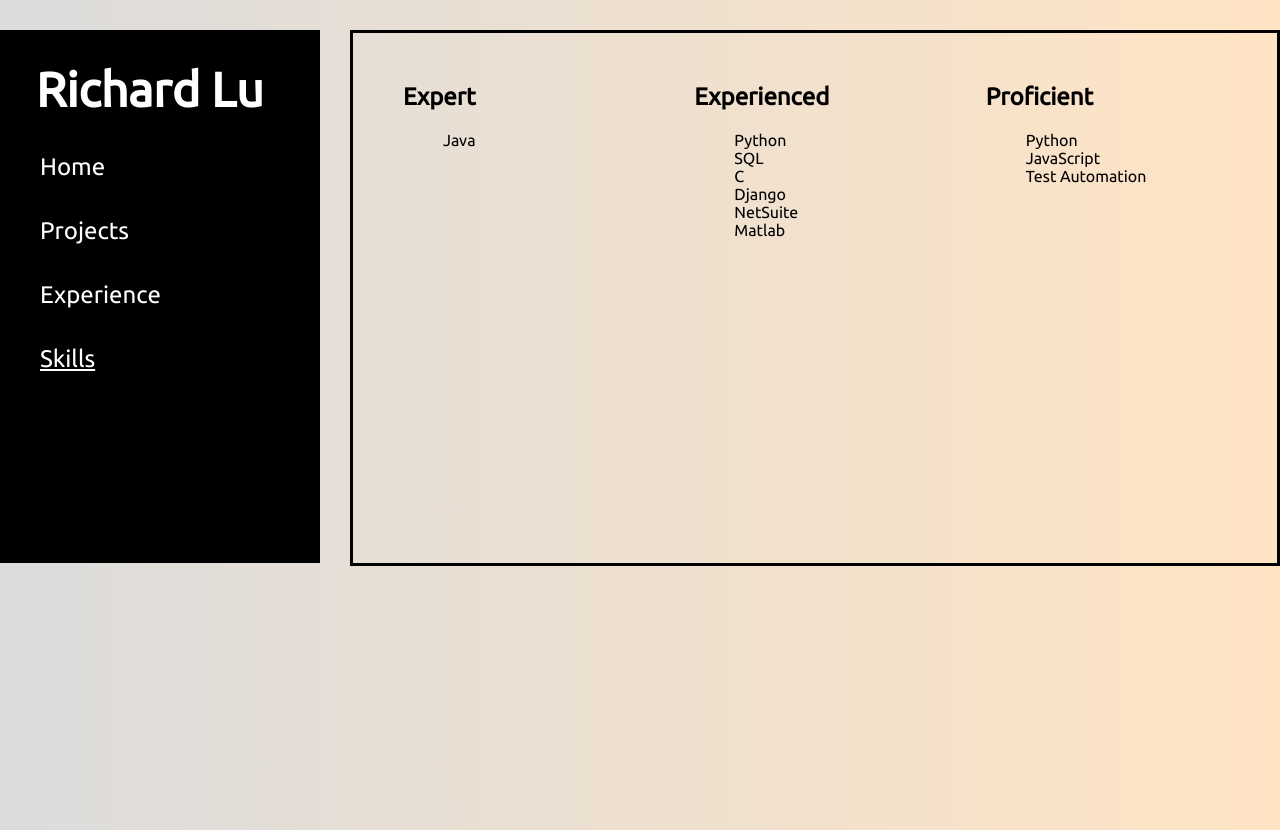
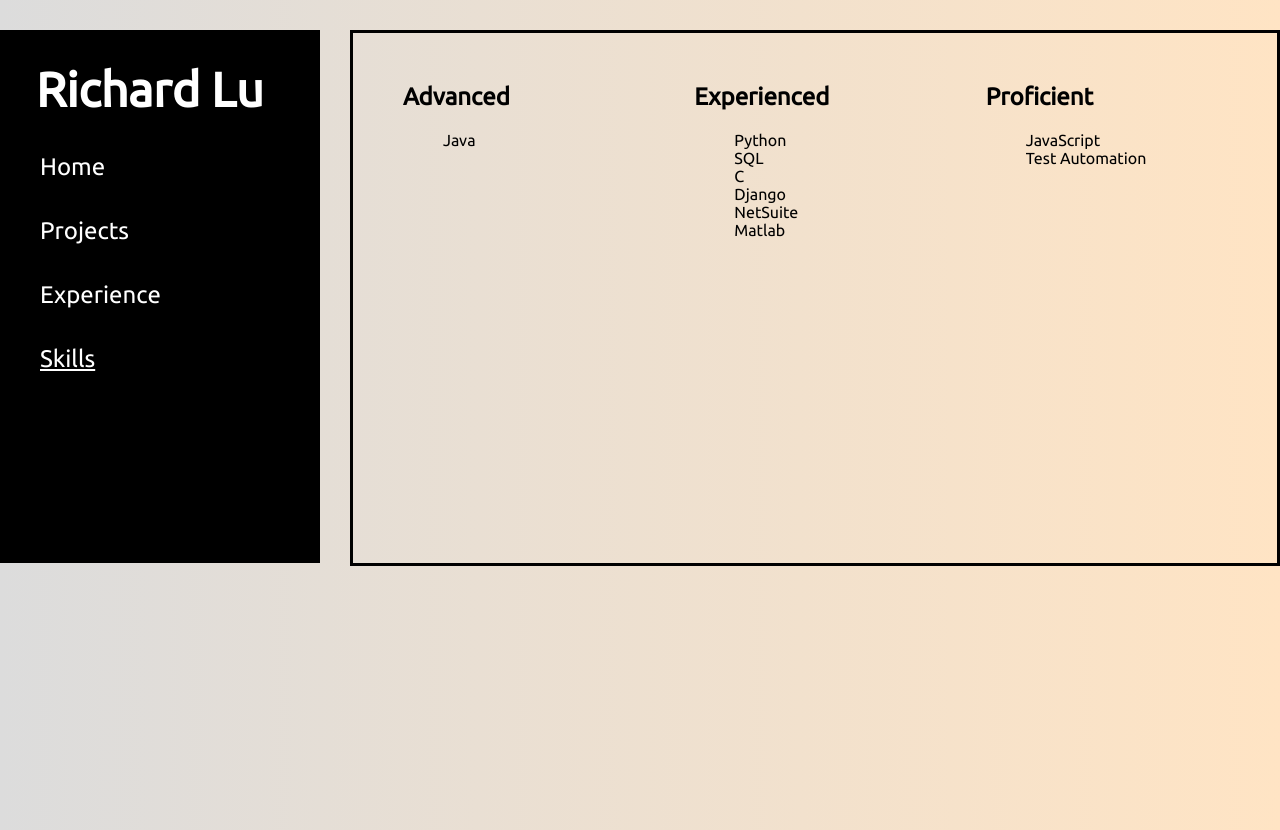
Before and after one commit to richardmlu/portfolio, a plain HTML site: page skills.html in a window 1280 px wide. Drawn offline with Linux system fonts and the light colour scheme; a web font is replaced by a local one.

Commit message:
Update skills.html

```diff
--- a/skills.html
+++ b/skills.html
@@ -19,7 +19,7 @@
 	</div>
   <div class="skills">
 	<div class="skills-container">
-	  <h2>Expert</h2>
+	  <h2>Advanced</h2>
 	    <ul>
 		  <li>Java</li>
 		</ul>
@@ -38,7 +38,6 @@
     <div class="skills-container">
 	  <h2>Proficient</h2>
 	    <ul>
-		  <li>Python</li>
 		  <li>JavaScript</li>
 		  <li>Test Automation</li>
 		</ul>
```
